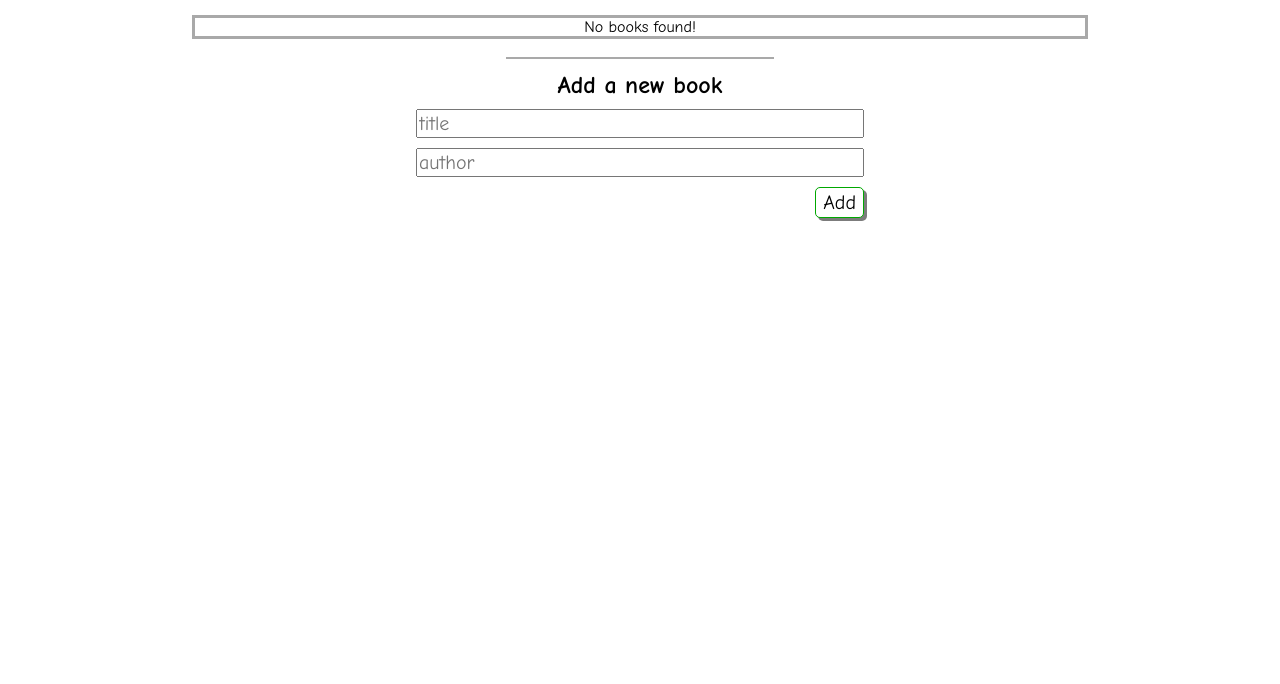
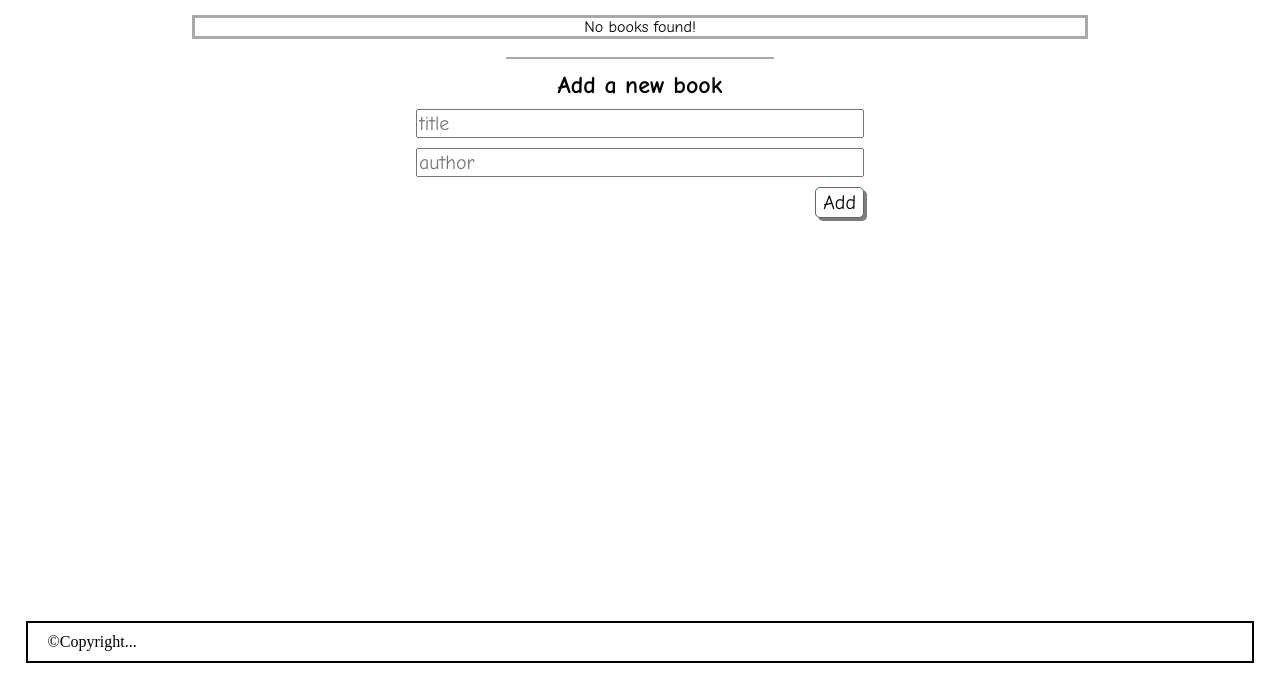
Before and after one commit to gtekle/awesome-books, a website: page index.html in a window 1280 px wide. Shown: the part 116-800 px from the top of the page. Drawn offline with Linux system fonts and the light colour scheme.

Commit message:
Create footer

```diff
--- a/css/styles.css
+++ b/css/styles.css
@@ -60,6 +60,7 @@ ul {
 
 
 #main {
+  min-height: calc(100vh - 15vh) ;
   display: flex;
   flex-direction: column;
   align-items: center;
@@ -135,3 +136,12 @@ ul {
   border: none;
   border-bottom: 2px solid darkgray;
 }
+
+#footer {
+  position: relative;
+  bottom: 0;
+  width: 96%;
+  padding: 10px 20px;
+  border: 2px solid black;
+  margin: 5px auto;
+}
--- a/index.html
+++ b/index.html
@@ -22,7 +22,9 @@
   <main id="main">
   </main>
 
-  <footer id="footer"></footer>
+  <footer id="footer">
+    <p id="copyright">&copy;Copyright...</p>
+  </footer>
   <script src="js/app.js"></script>
 </body>
 </html>
```
